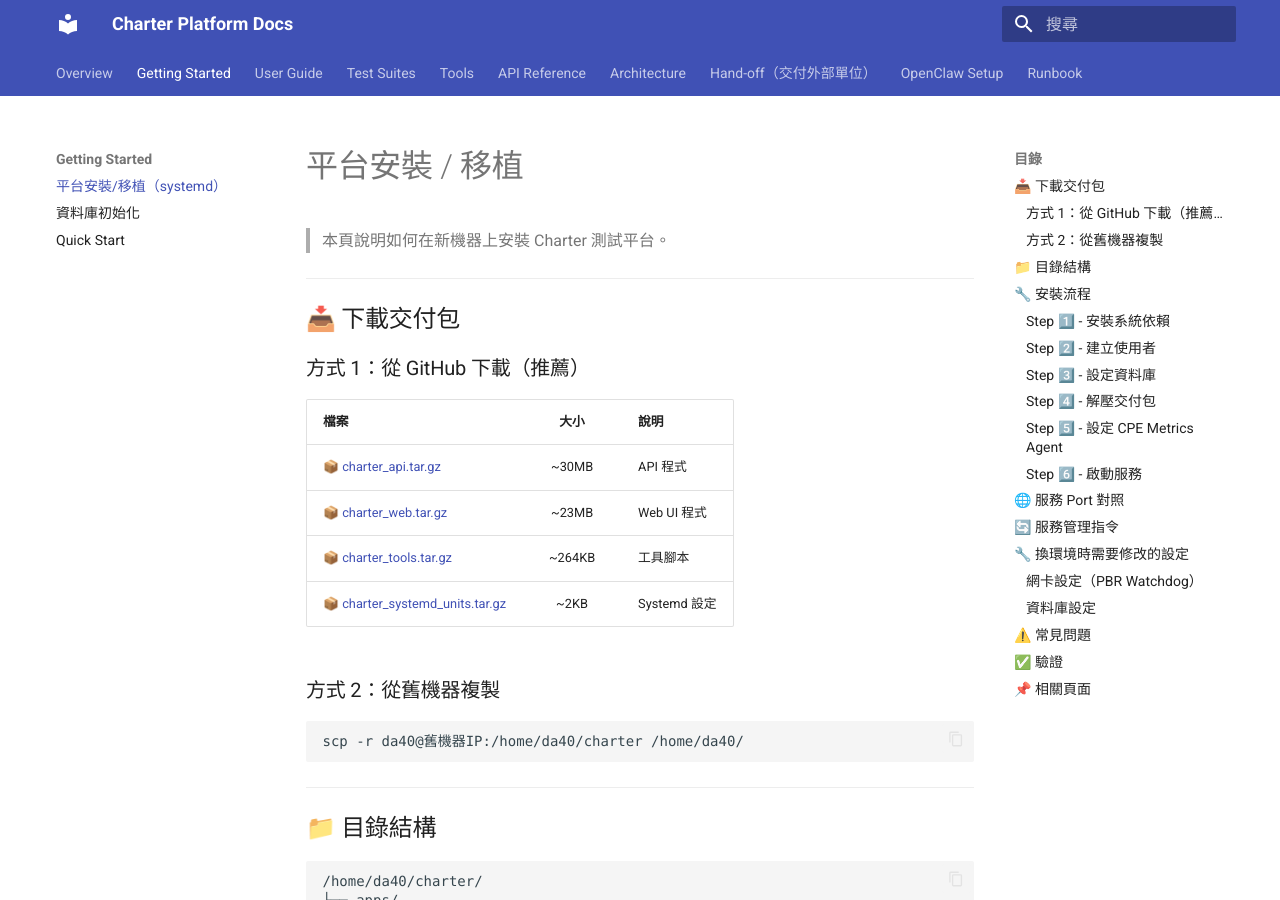
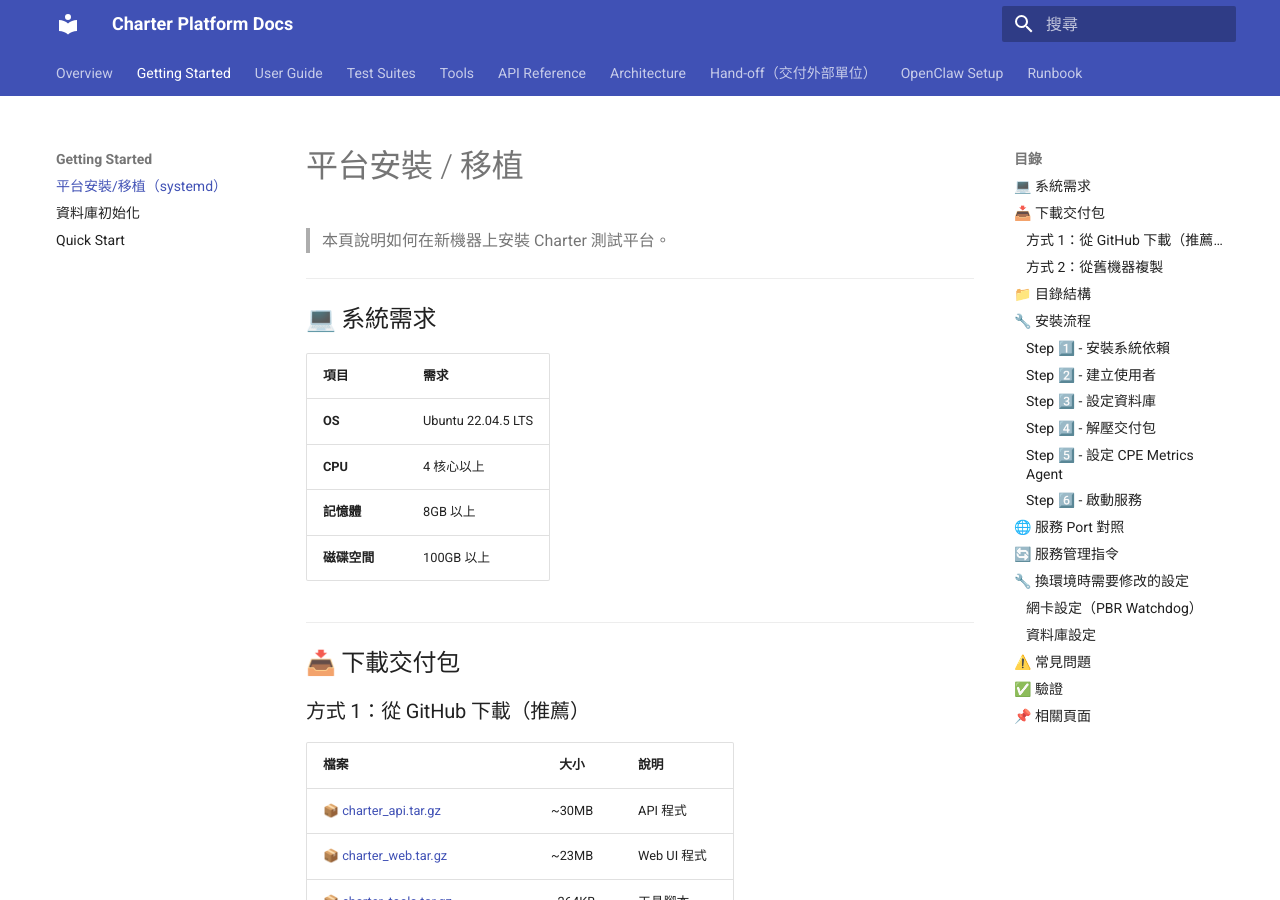
Before and after one commit to askeywifisit-ui/charter_project, an MkDocs documentation site: the page built from docs/charter_site/docs/getting_started/platform_install.md, in a window 1280 px wide and 900 px high. Built offline with MkDocs 1.6.1 and Material for MkDocs 9.7.7, drawn with Linux system fonts in a browser that asks for light colours; comment, search, counter and statistics services are not loaded; some of the changed text lies outside the part shown.

Commit message:
Add system requirements section - Ubuntu 22.04.5 LTS

```diff
--- a/docs/charter_site/docs/getting_started/platform_install.md
+++ b/docs/charter_site/docs/getting_started/platform_install.md
@@ -1,6 +1,17 @@
 # 平台安裝 / 移植
 
 > 本頁說明如何在新機器上安裝 Charter 測試平台。
+
+---
+
+## 💻 系統需求
+
+| 項目 | 需求 |
+|:-----|:-----|
+| **OS** | Ubuntu 22.04.5 LTS |
+| **CPU** | 4 核心以上 |
+| **記憶體** | 8GB 以上 |
+| **磁碟空間** | 100GB 以上 |
 
 ---
 
@@ -141,7 +152,7 @@
 |------|------|------|
 | CPE_SERIAL | USB Serial 設備 | 不設定則自動偵測 |
 | CPE_BAUD | 鮑率 | 預設 115200 |
-| CPE_IFACE | 連接 CPE 的網卡 | 如 eth0, eno2 |
+| CPE_IFACE | CPE 設備上的網卡（如 CPE 的 eth0） | 預設 eth0 |
 
 ### Step 6️⃣ - 啟動服務
 
@@ -268,6 +279,6 @@
 
 ## 📌 相關頁面
 
-- [📄 資料庫初始化](../getting_started/database_setup/)
-- [📦 下載交付包](../handoff/downloads/)
-- [🔧 移植腳本](../handoff/migration_scripts/)
+- [📄 資料庫初始化](database_setup/)
+- [📦 下載交付包](../../handoff/downloads/)
+- [🔧 移植腳本](../../handoff/migration_scripts/)
```
